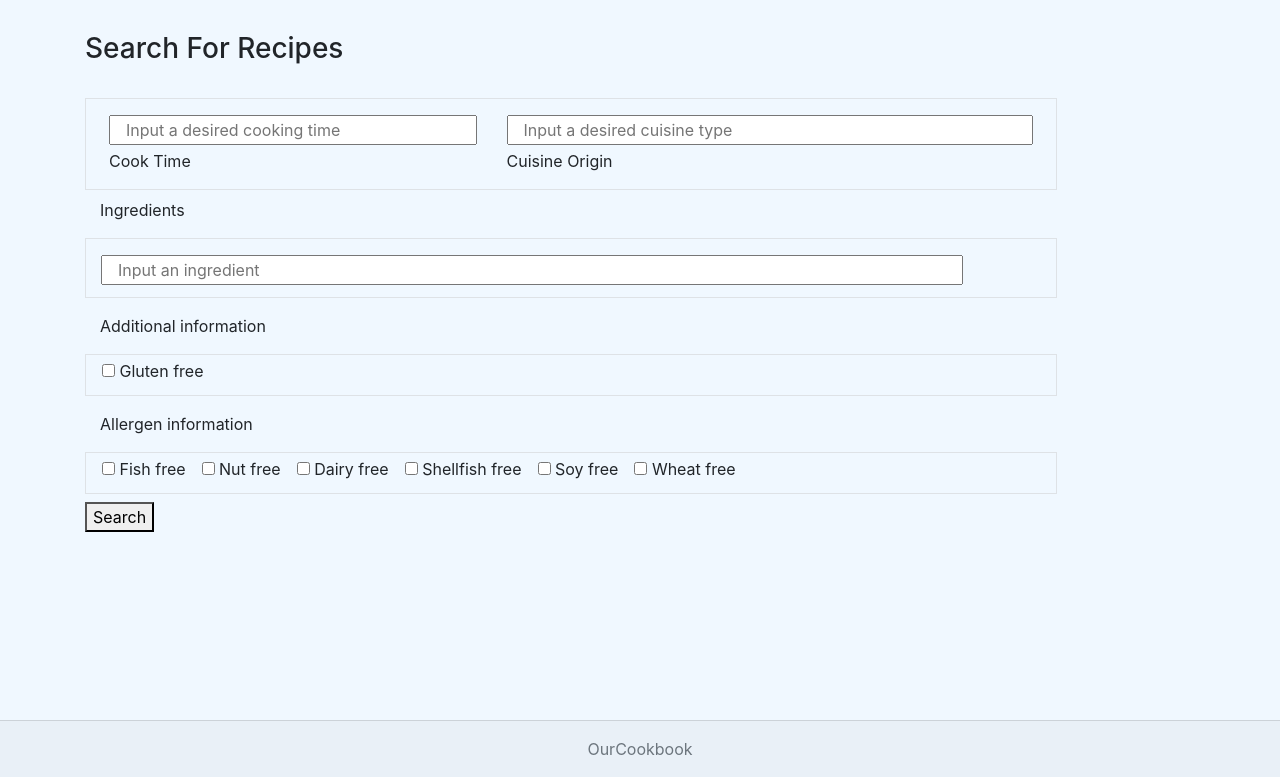
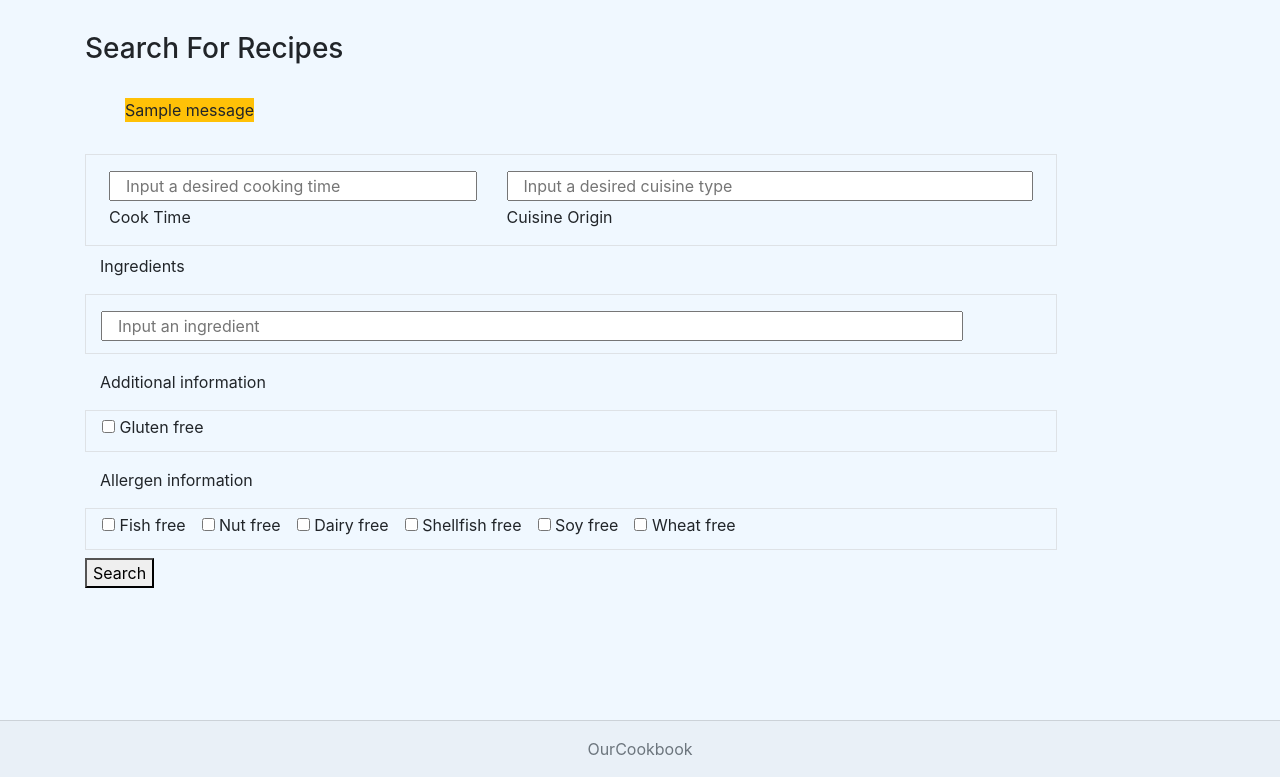
Before and after one commit to NinjaAiden/dcd-milestone-project, a Flask app: page /custom_search in a window 1280 px wide. Shown: the part 62-839 px from the top of the page. Run offline with Flask 2, Linux system fonts and the light colour scheme; one stand-in notice (Sample message) is shown; a database or web service that is not in the repository returns one stand-in record (values such as "Sample title"); some libraries are stand-ins or nearby versions.

Commit message:
added flash message for empty search request

```diff
--- a/templates/search.html
+++ b/templates/search.html
@@ -3,6 +3,18 @@
     <div class=" mb-3 row">
         <h3 class="mt-3 mb-3">Search For Recipes</h3>
     </div>
+
+    <!-- flash message display -->
+    {% with messages = get_flashed_messages() %} {% if messages %}
+    <div class="row">
+        <ul class=flashes>
+            {% for message in messages %}
+            <p class="bg-warning text-center">{{ message }}</p>
+            {% endfor %}
+        </ul>
+    </div>
+    {% endif %} {% endwith %}
+
     <div class="row">
         <form action="{{ url_for('search_page') }}" method="POST" class="col-12">
             <div class="row border p-2 mb-2">
```
